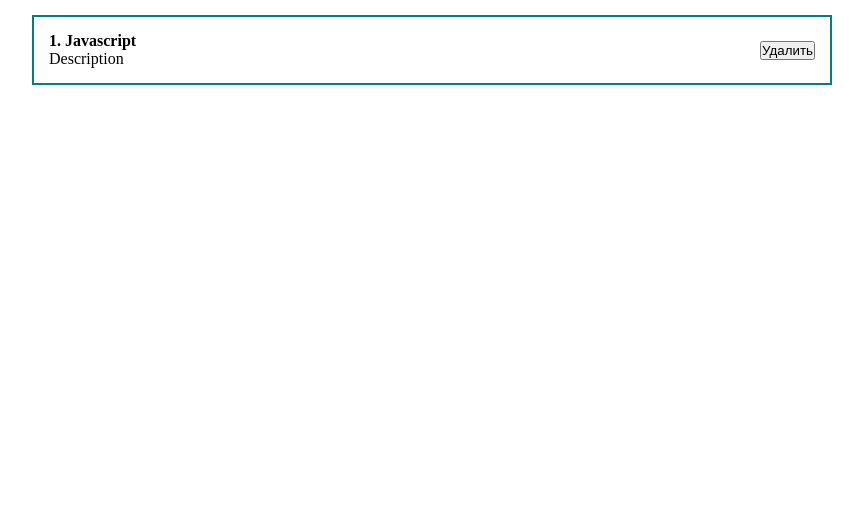
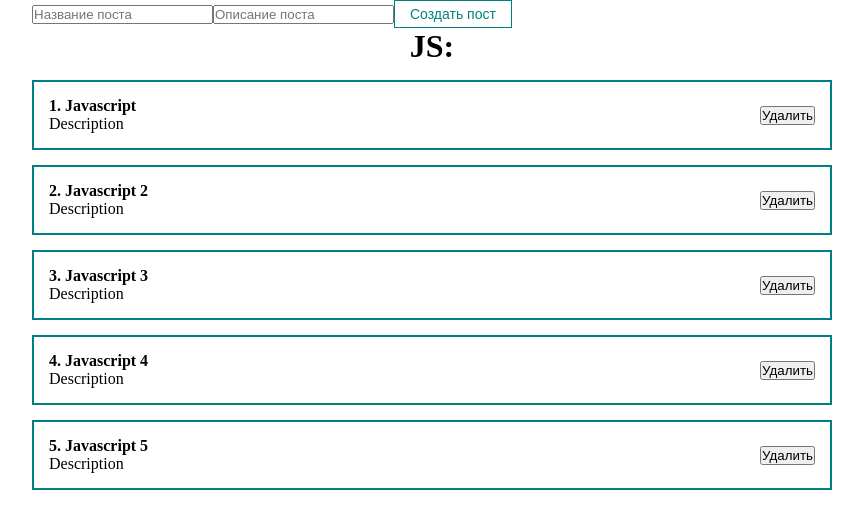
Before and after one commit to iKypc/First-react-project, a React (Create React App) app: page / in a window 1280 px wide. Shown: the top 528 px of the page, without its empty margins (208-1071 px from the left). Built offline with nearby package versions, Linux system fonts and the light colour scheme.

Commit message:
add ui button

```diff
--- a/src/App.jsx
+++ b/src/App.jsx
@@ -1,13 +1,27 @@
-import React from "react";
-import PostItem from "./components/PostItem";
+import React, {useState} from "react";
+// import PostItem from "./components/PostItem";
+import PostList from "./components/PostList";
+import MyButton from "./components/UI/button/MyButton";
 import './styles/app.css';
 
 function App() {
+  const [posts, setPosts] = useState([
+    {id: 1, title: 'Javascript', body: 'Description'},
+    {id: 2, title: 'Javascript 2', body: 'Description'},
+    {id: 3, title: 'Javascript 3', body: 'Description'},
+    {id: 4, title: 'Javascript 4', body: 'Description'},
+    {id: 5, title: 'Javascript 5', body: 'Description'}
+  ])
+
+
   return (
     <div className="App">
-
-      <PostItem post={{id: 1, title: 'Javascript', body: 'Description'}} />
-
+      <form action="">
+        <input type="text" placeholder="Название поста"/>
+        <input type="text" placeholder="Описание поста"/>
+        <MyButton disabled>Создать пост</MyButton>
+      </form>
+      <PostList posts={posts} title='JS:'/>
     </div>
   );
 }
--- /dev/null
+++ b/src/components/PostList.jsx
@@ -0,0 +1,15 @@
+import React from 'react'
+import PostItem from './PostItem'
+
+function PostList({posts, title}) {
+return (
+<div>
+  <h1 style={{textAlign: 'center'}}>{title}</h1>
+  {posts.map(post =>
+  <PostItem post={post} key={post.id} />
+  )}
+</div>
+)
+}
+
+export default PostList
--- /dev/null
+++ b/src/components/UI/button/MyButton.jsx
@@ -0,0 +1,10 @@
+import React from 'react'
+import classes from './MyButton.module.css'
+
+function MyButton({children,...props}) {
+  return (
+    <button {...props}  className={classes.myBtn}>{children}</button>
+  )
+}
+
+export default MyButton
--- /dev/null
+++ b/src/components/UI/button/MyButton.module.css
@@ -0,0 +1,8 @@
+.myBtn {
+  padding: 5px 15px;
+  color: teal;
+  font-size: 14px;
+  background: transparent;
+  border: 1px solid teal;
+  cursor: pointer;
+}
```
